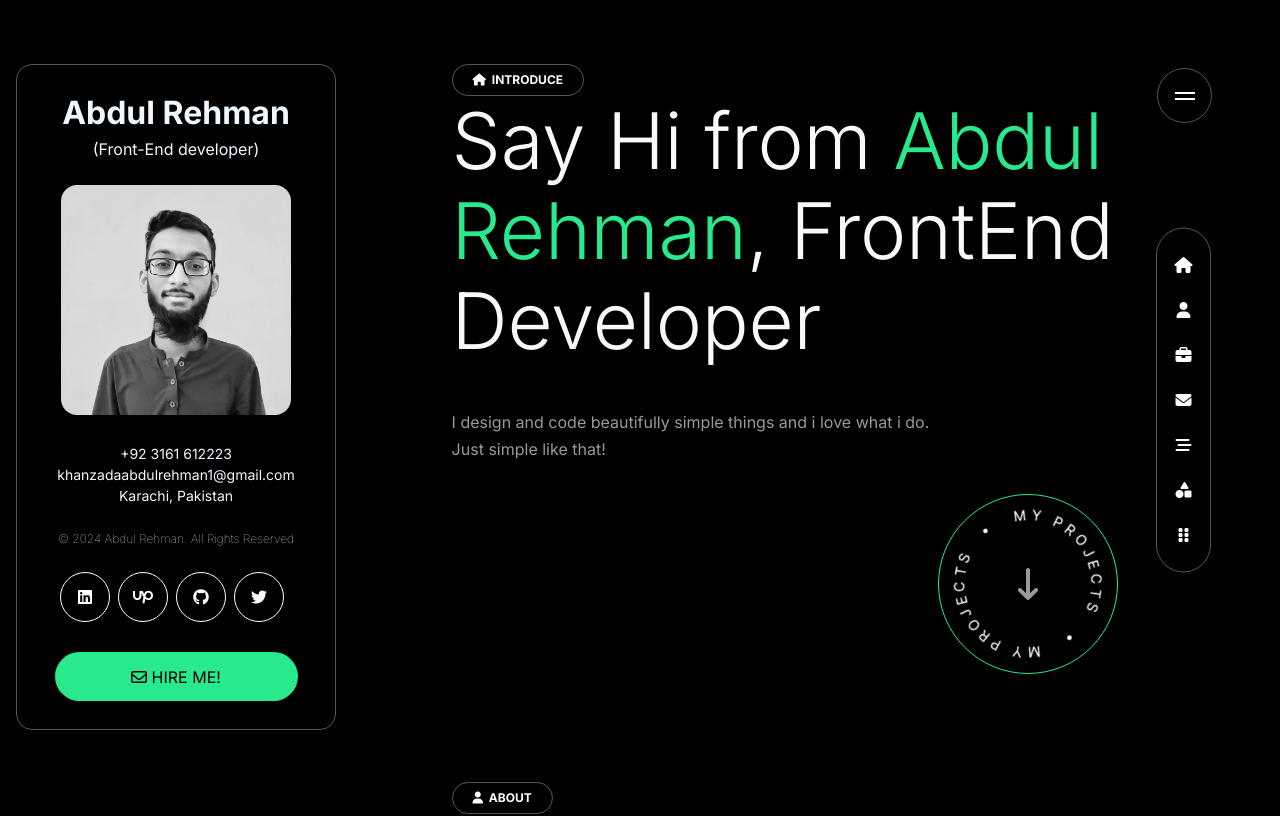
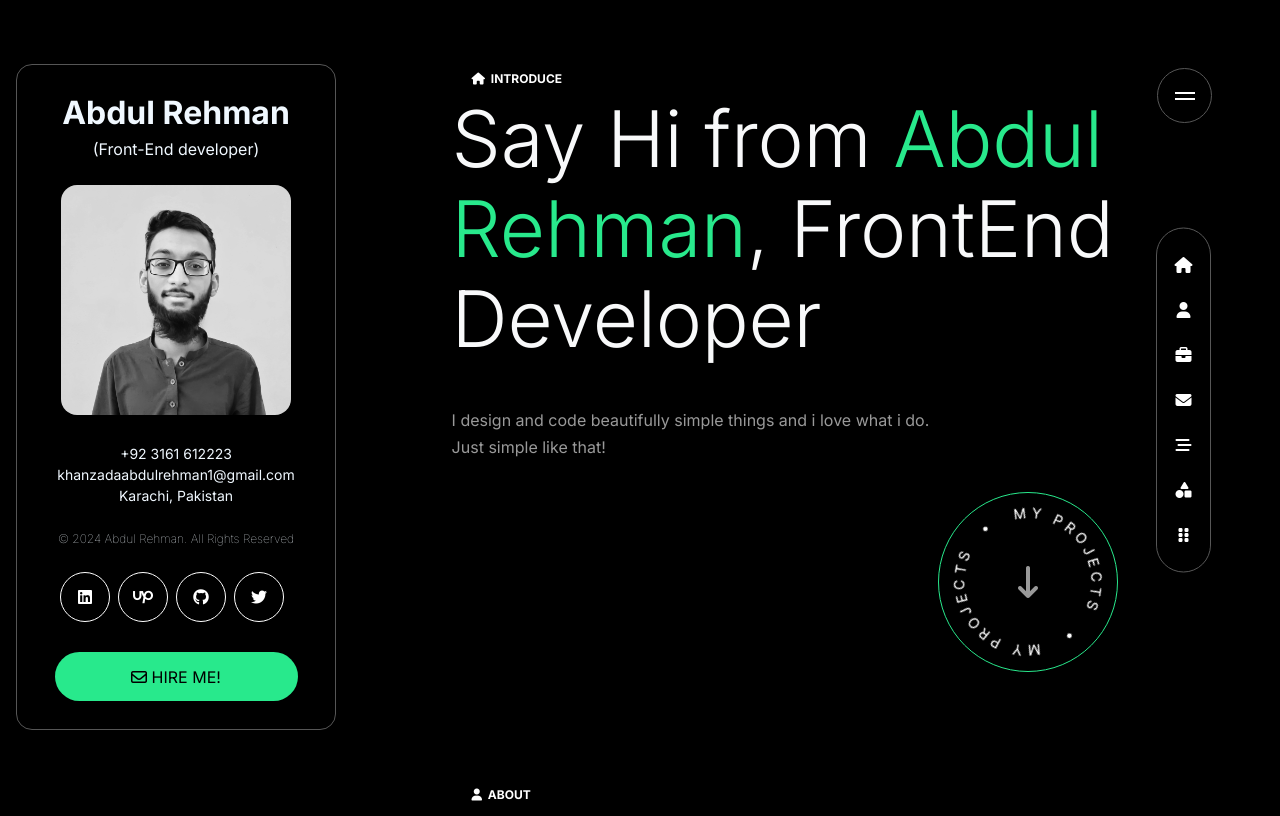
Before and after one commit to abdulrehmankz1/personal-portfolio, a React (Create React App) app: page / in a window 1280 px wide. Shown: the top 816 px of the page. Built offline with nearby package versions, Linux system fonts and the light colour scheme.

Commit message:
commit 6

```diff
--- a/src/styles.scss
+++ b/src/styles.scss
@@ -611,7 +611,7 @@ body {
 
   .section_badge {
     padding: 9px 20px;
-    border: 1px solid #565656;
+    // border: 1px solid #565656;
     // font-size: 12px;
     // font-weight: normal;
     // margin-bottom: 53px;
```
